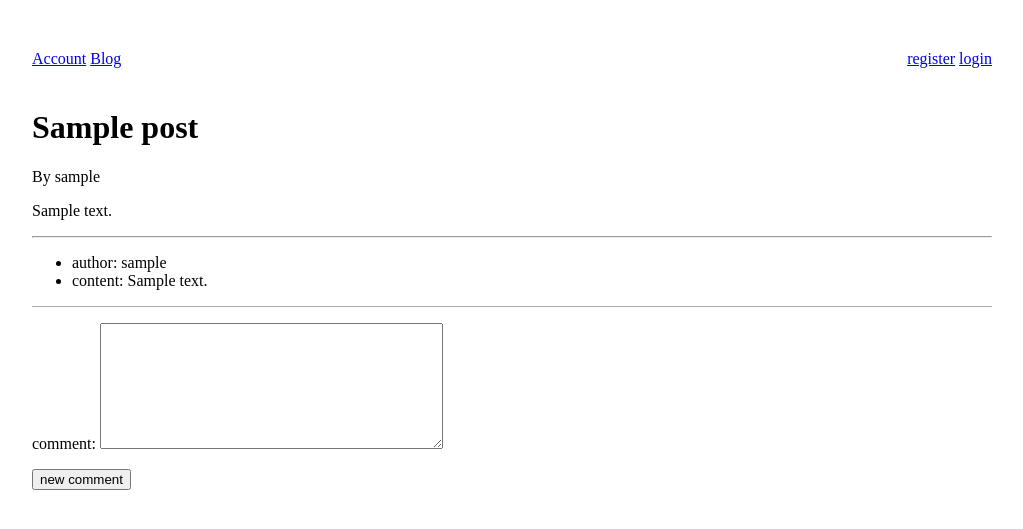
After one commit to mozillazg/flask-demo, a Flask app: page /blog/view/1/1/ in a window 1280 px wide. The commit adds this page. Shown: the top 529 px of the page, without its empty margins (128-1151 px from the left). Run offline with Flask 2, Linux system fonts and the light colour scheme; tables that the repository leaves empty hold one stand-in row (values such as "Sample post").

Commit message:
blog add list,add,edit,delete, comment

```diff
--- a/demo/apps/account/models.py
+++ b/demo/apps/account/models.py
@@ -11,6 +11,9 @@ class User(db.Model):
     id = db.Column(db.Integer, primary_key=True)
     username = db.Column(db.String, unique=True, nullable=False)
     password = db.Column(db.String, unique=True, nullable=False)
+
+    posts = db.relationship('Post', backref='author', lazy='dynamic')
+    comments = db.relationship('Comment', backref='author', lazy='dynamic')
 
     def __init__(self, username, password):
         self.username = username
--- a/demo/apps/account/templates/index.html
+++ b/demo/apps/account/templates/index.html
@@ -6,10 +6,6 @@
 
 {% block content %}
 
-<div>
-  <a href="{{ url_for('account.logout') }}">logout</a>
-</div>
-
 <ul>
   <li>ID: {{ g.user.id }}</li>
   <li>Username: {{ g.user.username }}</li>
--- a/demo/apps/blog/models.py
+++ b/demo/apps/blog/models.py
@@ -29,7 +29,7 @@ class Post(db.Model):
         self.user_id = user_id
         self.slug = slug or pinyin_slug(self.title.replace(' ', ''))
 
-    def _repr_(self):
+    def __repr__(self):
         return '<Post %r>' % (self.title)
 
 
--- /dev/null
+++ b/demo/apps/blog/templates/view.html
@@ -0,0 +1,33 @@
+{% extends "base.html" %}
+
+
+{% block content %}
+<div class="post">
+  <h1>{{ post.title }}</h1>
+  <p>By {{ post.author.username }}</p>
+  <p>{{ post.content }}</p>
+</div>
+
+<hr />
+
+<div class="comments">
+  {% for comment in comments %}
+  <div class="comment" style="border-bottom: 1px solid #aaa">
+    <ul>
+      <li>author: {{ comment.author }}</li>
+      <li>content: {{ comment.content }}</li>
+    </ul>
+  </div>
+  {% endfor %}
+
+
+  <div class="new_comment">
+    <form action="{{ url_for('blog.new_comment', post_id=post.id) }}" method="post">
+      <p>comment: <textarea name="content" id=content rows="8" cols="40"></textarea></p>
+      <input type="hidden" name="next" id="next" value="{{ request.path }}" />
+      <input type="submit" name="" id="" value="new comment" />
+    </form>
+  </div>
+</div>
+
+{% endblock %}
--- /dev/null
+++ b/demo/apps/blog/views.py
@@ -0,0 +1,95 @@
+#!/usr/bin/env python
+# -*- coding: utf-8 -*-
+
+from flask import (Blueprint, flash, render_template, redirect,
+                   request, url_for, session, g)
+from demo.apps.account.decorators import login_required
+from demo.apps.blog.models import Post, Comment
+from demo.apps.account.models import User
+from demo.database import db
+
+blog = Blueprint('blog', __name__, url_prefix='/blog',
+                 template_folder='templates')
+
+
+@blog.before_request
+def before_request():
+    g.user = None
+    if 'user_id' in session:
+        g.user = User.query.get(session['user_id'])
+
+
+@blog.route('/')
+@login_required
+def index():
+    data = Post.query.all()
+    return render_template('index.html', data=data)
+
+
+@blog.route('/new/', methods=['GET', 'POST'])
+def new():
+    if request.method == 'POST':
+        title = request.form['title']
+        slug = request.form['slug']
+        content = request.form['content']
+        user_id = g.user.id
+        post = Post(title, content, user_id, slug)
+        db.session.add(post)
+        db.session.commit()
+
+        flash('add success')
+        return redirect(url_for('.index'))
+    return render_template('add.html', data=None)
+
+
+@blog.route('/delete/', methods=['POST'])
+def delete():
+    post = Post.query.get(request.form['post_id'])
+    db.session.delete(post)
+    db.session.commit()
+    flash('delete success')
+    return redirect(url_for('.index'))
+
+
+@blog.route('/edit/<int:post_id>/<slug>/', methods=['GET', 'POST'])
+def edit(post_id, slug):
+    post = Post.query.get(post_id)
+    if request.method == 'POST':
+        post_id = request.form['post_id']
+        title = request.form['title']
+        slug = request.form['slug']
+        content = request.form['content']
+        user_id = g.user.id
+
+        post.title = title
+        post.slug = slug
+        post.content = content
+        post.user_id = user_id
+
+        db.session.add(post)
+        db.session.commit()
+
+        flash('edit success')
+        return redirect(url_for('.index'))
+    return render_template('add.html', data=post)
+
+
+@blog.route('/view/<int:post_id>/<slug>/')
+def view(post_id, slug):
+    post = Post.query.get_or_404(post_id)
+    comments = post.comments
+    return render_template('view.html', post=post, comments=comments)
+
+
+@blog.route('/new_comment/<int:post_id>/', methods=['POST'])
+@login_required
+def new_comment(post_id):
+    post = Post.query.get_or_404(post_id)
+    comment = Comment(post_id=post.id,
+                      user_id=g.user.id,
+                      content=request.form['content']
+                      )
+    db.session.add(comment)
+    db.session.commit()
+
+    return redirect(request.form['next'])
--- a/demo/run.py
+++ b/demo/run.py
@@ -5,8 +5,6 @@
 # sys.path.insert(0, '../')
 
 from flask import Flask
-
-from apps.account.views import account
 from database import db
 
 
@@ -23,7 +21,11 @@ def create_app(config=None):
     db.init_app(app)
     db.app = app
 
+
+    from demo.apps.account.views import account
     app.register_blueprint(account)
+    from demo.apps.blog.views import blog
+    app.register_blueprint(blog)
 
     return app
 
--- a/demo/templates/base.html
+++ b/demo/templates/base.html
@@ -6,8 +6,18 @@
     <title>{% block title %}Flask Demo{% endblock %}</title>
     <style type="text/css" media="all">
       body {
-        margin: 10px auto;
+        margin: 50px auto;
         width: 960px;
+      }
+      .main {
+        clear: both;
+        padding-top: 20px;
+      }
+      .nav {
+        float: left;
+      }
+      .account {
+        float: right;
       }
     </style>
   </head>
@@ -27,8 +37,25 @@
     </div>
 
     <div class="content">
+      <div class="nav">
+        <a href="{{ url_for('account.index') }}">Account</a>
+        <a href="{{ url_for('blog.index') }}">Blog</a>
+      </div>
+
+      <div class="account">
+      {% if g.user %}
+        <a href="{{ url_for('account.index') }}">{{ g.user.username }}</a>
+        <a href="{{ url_for('account.logout') }}">logout</a>
+      {% else %}
+        <a href="{{ url_for('account.register') }}">register</a>
+        <a href="{{ url_for('account.login') }}">login</a>
+      {% endif %}
+      </div>
+
+    <div class="main">
     {% block content %}
     {% endblock %}
     </div>
+    </div>
   </body>
 </html>
```
Also changed, not shown: demo/apps/blog/templates/add.html (added, +13 -0 lines), demo/apps/blog/templates/index.html (added, +26 -0 lines).
